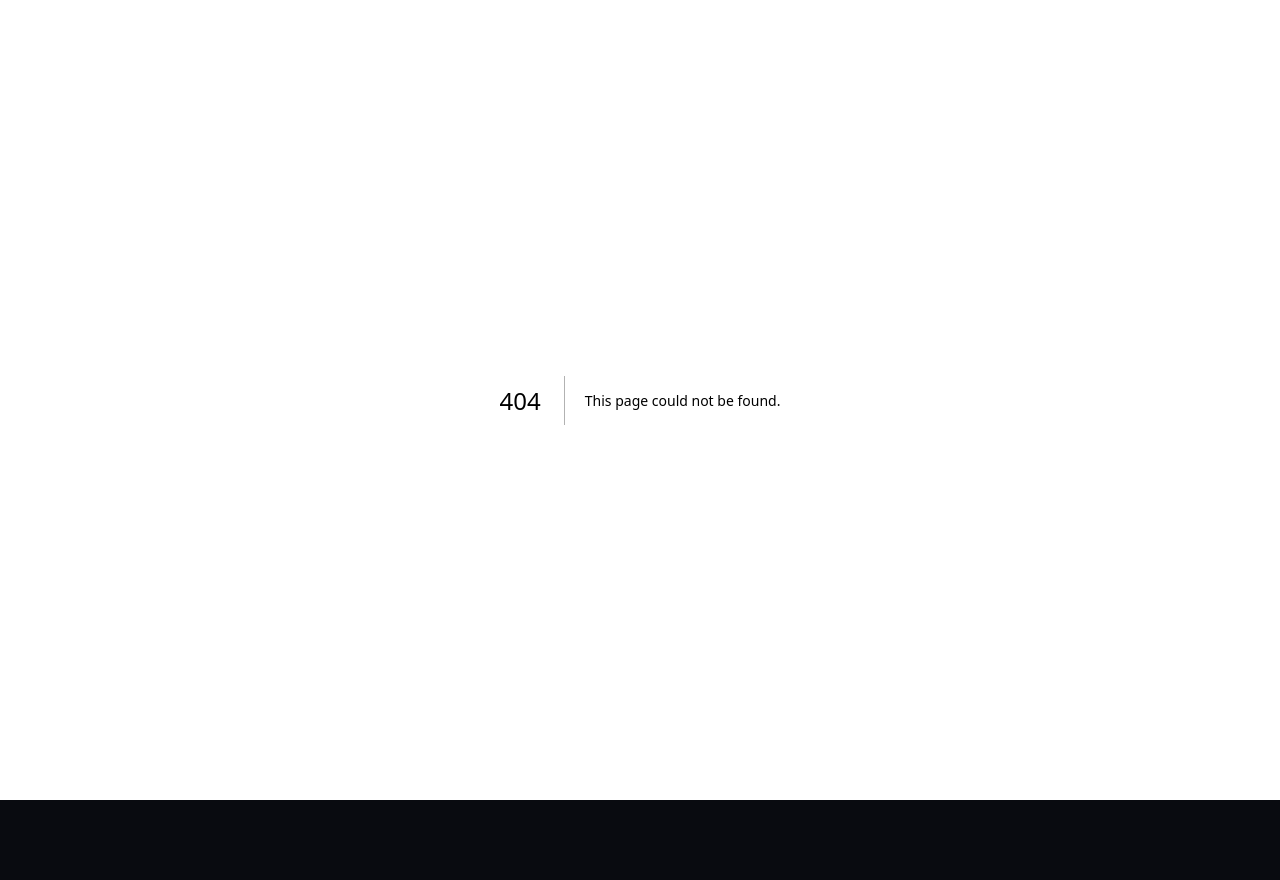
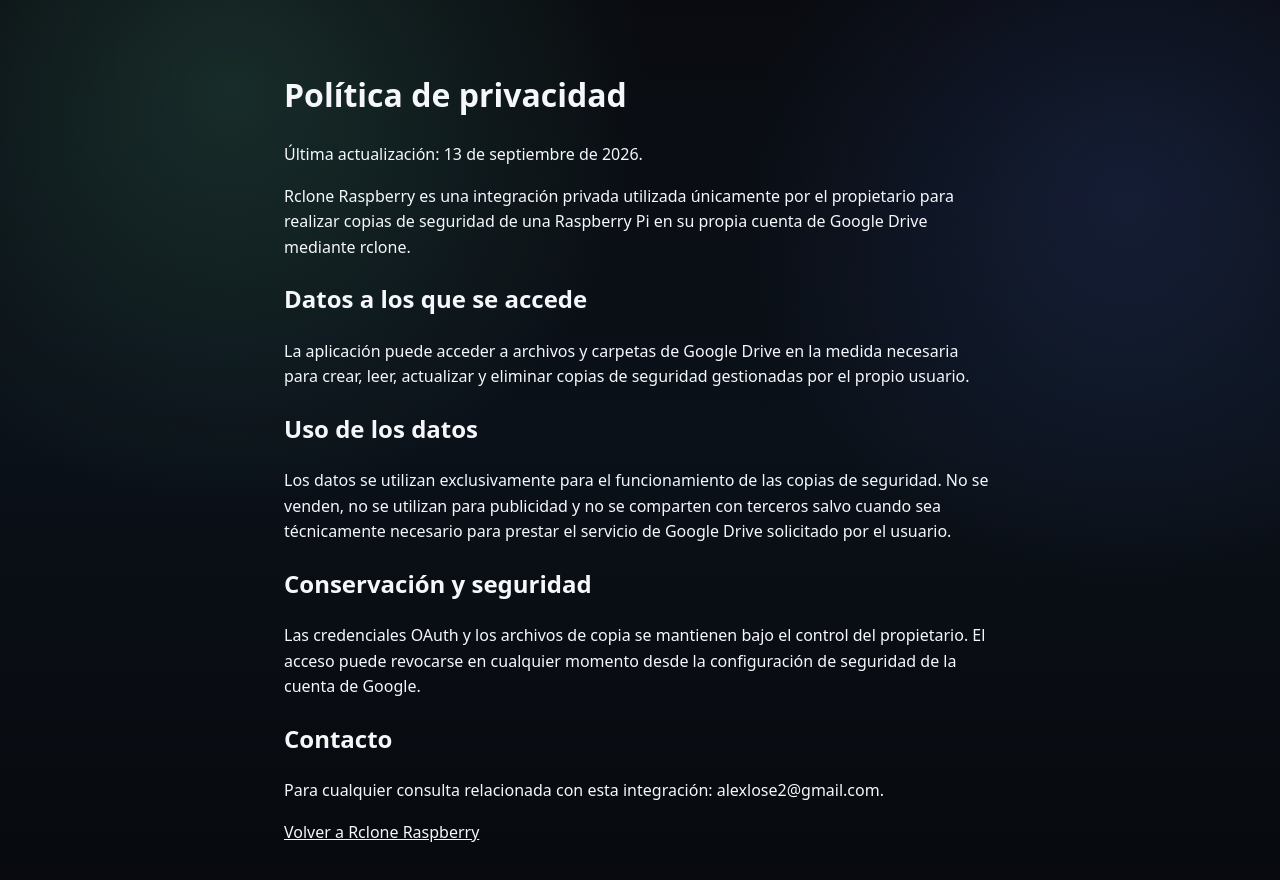
Before and after one commit to Alexlose2/stream-qviart, a Next.js app: page /rclone/privacy in a window 1280 px wide. Before the commit this address had no page. Shown: the top 880 px of the page. Before the commit the page ends 800 px from the top, so only its background shows below. Built offline with nearby package versions, Linux system fonts and the light colour scheme.

Commit message:
Add Rclone OAuth privacy policy

```diff
--- /dev/null
+++ b/src/app/rclone/privacy/page.tsx
@@ -0,0 +1,36 @@
+export const metadata = {
+  title: "Política de privacidad | Rclone Raspberry",
+  description: "Política de privacidad de la integración privada Rclone Raspberry.",
+};
+
+export default function RclonePrivacyPage() {
+  return (
+    <main style={{ maxWidth: 760, margin: "0 auto", padding: "48px 24px", fontFamily: "system-ui, sans-serif", lineHeight: 1.6 }}>
+      <h1>Política de privacidad</h1>
+      <p>Última actualización: 13 de septiembre de 2026.</p>
+      <p>
+        Rclone Raspberry es una integración privada utilizada únicamente por el propietario para realizar copias
+        de seguridad de una Raspberry Pi en su propia cuenta de Google Drive mediante rclone.
+      </p>
+      <h2>Datos a los que se accede</h2>
+      <p>
+        La aplicación puede acceder a archivos y carpetas de Google Drive en la medida necesaria para crear,
+        leer, actualizar y eliminar copias de seguridad gestionadas por el propio usuario.
+      </p>
+      <h2>Uso de los datos</h2>
+      <p>
+        Los datos se utilizan exclusivamente para el funcionamiento de las copias de seguridad. No se venden,
+        no se utilizan para publicidad y no se comparten con terceros salvo cuando sea técnicamente necesario
+        para prestar el servicio de Google Drive solicitado por el usuario.
+      </p>
+      <h2>Conservación y seguridad</h2>
+      <p>
+        Las credenciales OAuth y los archivos de copia se mantienen bajo el control del propietario. El acceso
+        puede revocarse en cualquier momento desde la configuración de seguridad de la cuenta de Google.
+      </p>
+      <h2>Contacto</h2>
+      <p>Para cualquier consulta relacionada con esta integración: alexlose2@gmail.com.</p>
+      <p><a href="/rclone">Volver a Rclone Raspberry</a></p>
+    </main>
+  );
+}
```
